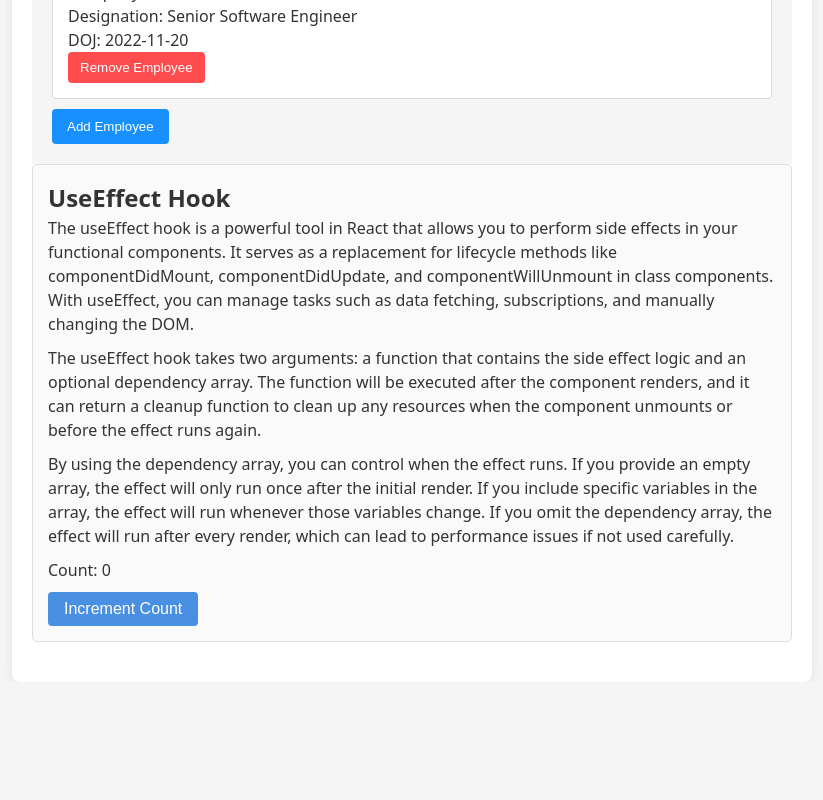
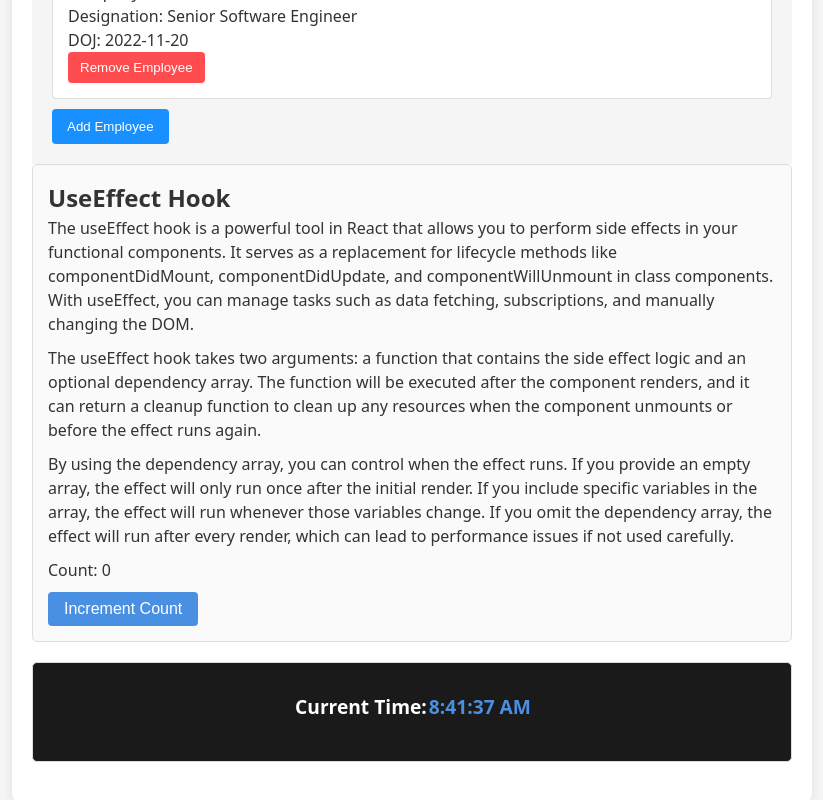
Before and after one commit to incognito0007/project-horizon, a React (Vite) app in the folder web/horizon-web/: page / in a window 1280 px wide. Shown: the part 2139-2939 px from the top of the page, without its empty margins (228-1051 px from the left). Before the commit the page ends 2821 px from the top, so only its background shows below. Built offline with nearby package versions, Linux system fonts and the light colour scheme.

Commit message:
[web] feat: add UseEffectChangingDate component to display current time and update styles

```diff
--- a/web/horizon-web/src/App.tsx
+++ b/web/horizon-web/src/App.tsx
@@ -13,6 +13,7 @@ import { printGenericsDetails } from './day-to-day-learning/04-generics-and-inte
 import { printApiResponseDetails } from './day-to-day-learning/04-generics-and-interfaces/apiResponseWrapper'
 import PractiseApp from './day-to-day-learning/05-use-effect/PractiseApplication/PractiseApp'
 import UseEffectHook from './day-to-day-learning/05-use-effect/UseEffectHook'
+import UseEffectChangingDate from './day-to-day-learning/05-use-effect/UseEffectChangingDate'
 
 function App() {
   const propsData = {
@@ -57,6 +58,7 @@ function App() {
       {printApiResponseDetails() ?? null}
       <PractiseApp />
       <UseEffectHook />
+      <UseEffectChangingDate />
     </div>
   )
 }
--- /dev/null
+++ b/web/horizon-web/src/day-to-day-learning/05-use-effect/UseEffectChangingDate.tsx
@@ -0,0 +1,19 @@
+import { useState, useEffect } from 'react'
+
+export default function UseEffectChangingDate() {
+  const [date, setDate] = useState('')
+
+  useEffect(() => {
+    setInterval(() => {
+      const updatedDate = new Date()
+      setDate(updatedDate.toLocaleTimeString())
+    }, 1000)
+  }, [])
+
+  return (
+    <div className="component date-container">
+      <h2>Current Time: </h2>
+      <p className="date">{date}</p>
+    </div>
+  )
+}
--- a/web/horizon-web/src/index.css
+++ b/web/horizon-web/src/index.css
@@ -79,3 +79,29 @@ body {
   margin: 10px;
   padding: 10px 20px;
 }
+
+.date-container {
+  background-color: #1b1a1a;
+  display: flex;
+  justify-content: center;
+  align-items: center;
+  height: 100px;
+}
+
+.date-container h2 {
+  font-size: 1.2em;
+  color: #fff;
+  text-align: center;
+  margin-bottom: 10px;
+  border-radius: 5px;
+  padding: 2px;
+}
+
+.date {
+  font-size: 1.2em;
+  font-weight: bold;
+  color: #4a90e2;
+  text-align: center;
+  margin-bottom: 10px;
+  border-radius: 5px;
+}
```
